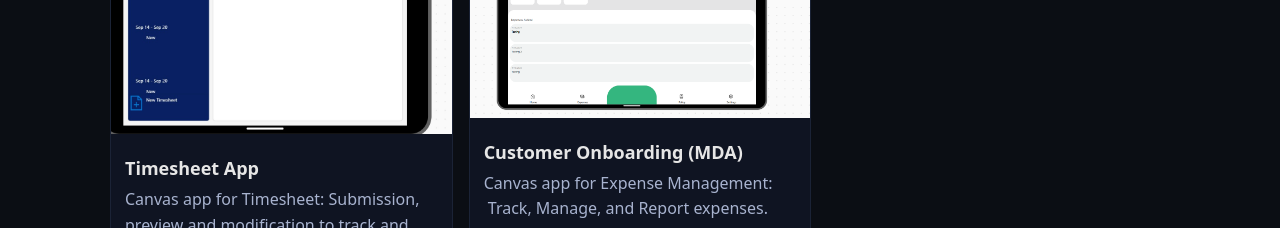
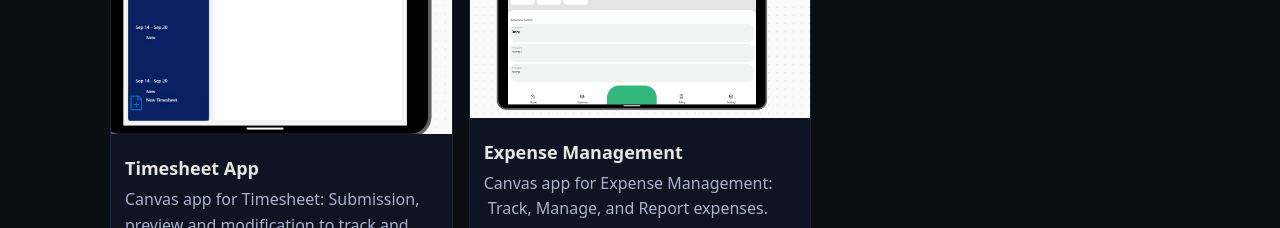
Before and after one commit to anjaline-16/anjaline-16, a plain HTML site: page my-portfolio/index.html in a window 1280 px wide. Shown: the part 1300-1528 px from the top of the page. Drawn offline with Linux system fonts and the light colour scheme.

Commit message:
commit#5

```diff
--- a/my-portfolio/index.html
+++ b/my-portfolio/index.html
@@ -111,7 +111,7 @@ Having extensive experience in both Software Development and IT Operations.
         <article class="card">
           <img src="assets\Expense.png" alt="Canvas app mock" />
           <div class="card-body">
-            <h3>Customer Onboarding (MDA)</h3>
+            <h3>Expense Management</h3>
             <p>Canvas app for Expense Management:  Track, Manage, and Report expenses.</p>
             <div class="tags"><span>Canvas App</span><span>SharePoint</span></div>
            <!-- <div class="links">
```
